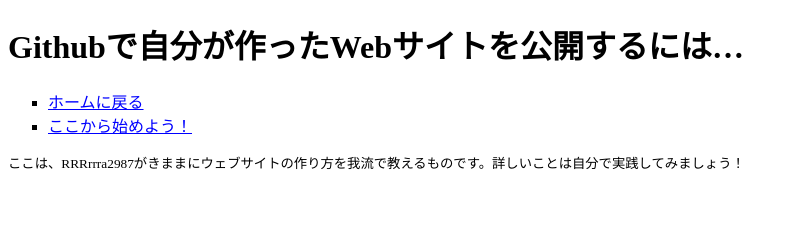
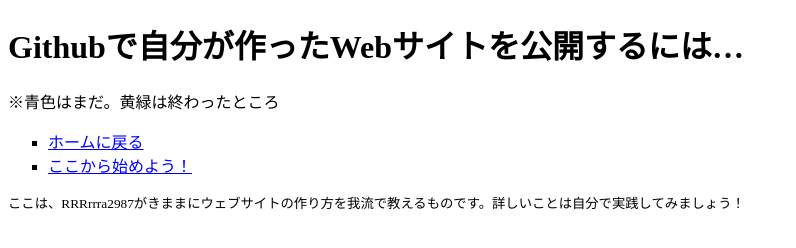
Before and after one commit to RRRrrra2987/to-ahiru, a plain HTML site: page github.html in a window 1280 px wide. Shown: the whole page, without its empty margins (0-796 px from the left). Drawn offline with Linux system fonts and the light colour scheme.

Commit message:
Update github.html

```diff
--- a/github.html
+++ b/github.html
@@ -7,6 +7,7 @@
     </head>
     <body>
         <h1>Githubで自分が作ったWebサイトを公開するには…</h1>
+        ※青色はまだ。黄緑は終わったところ
         <ul>
             <li><a href="index.html">ホームに戻る</a></li>
             <li><a href="githubs/part1.html">ここから始めよう！</a></li>
```
